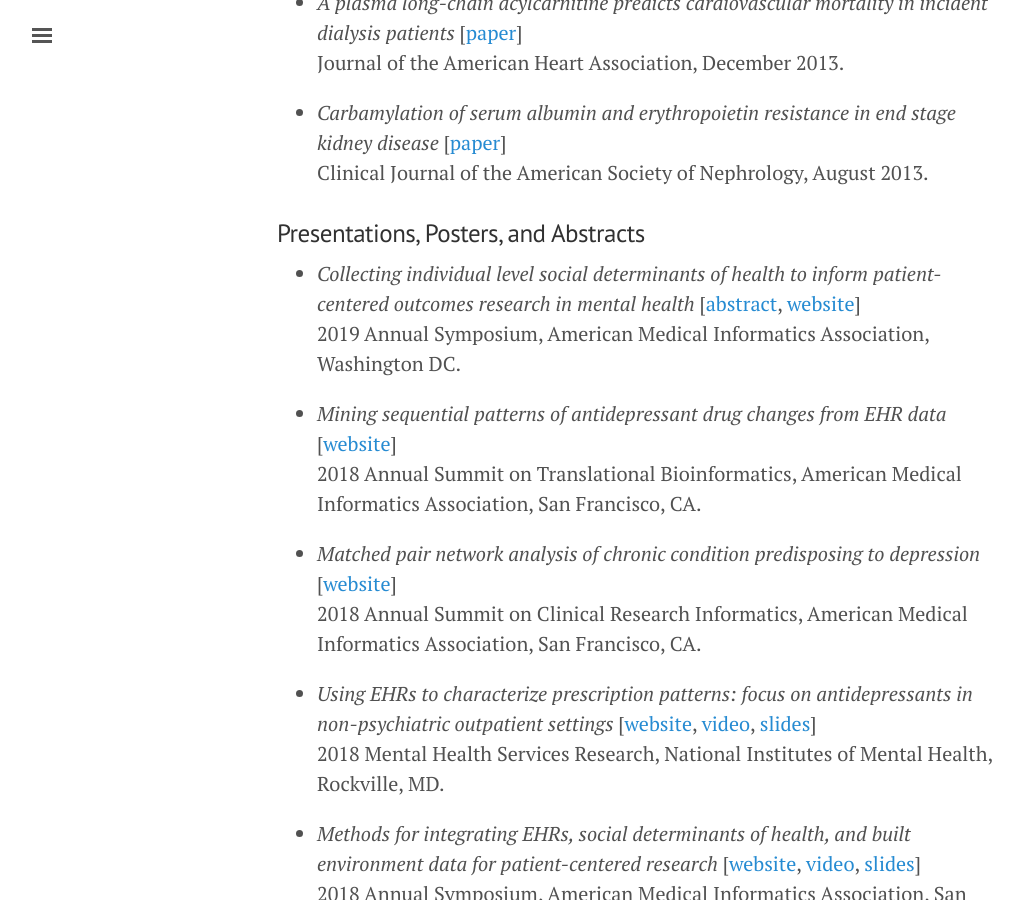
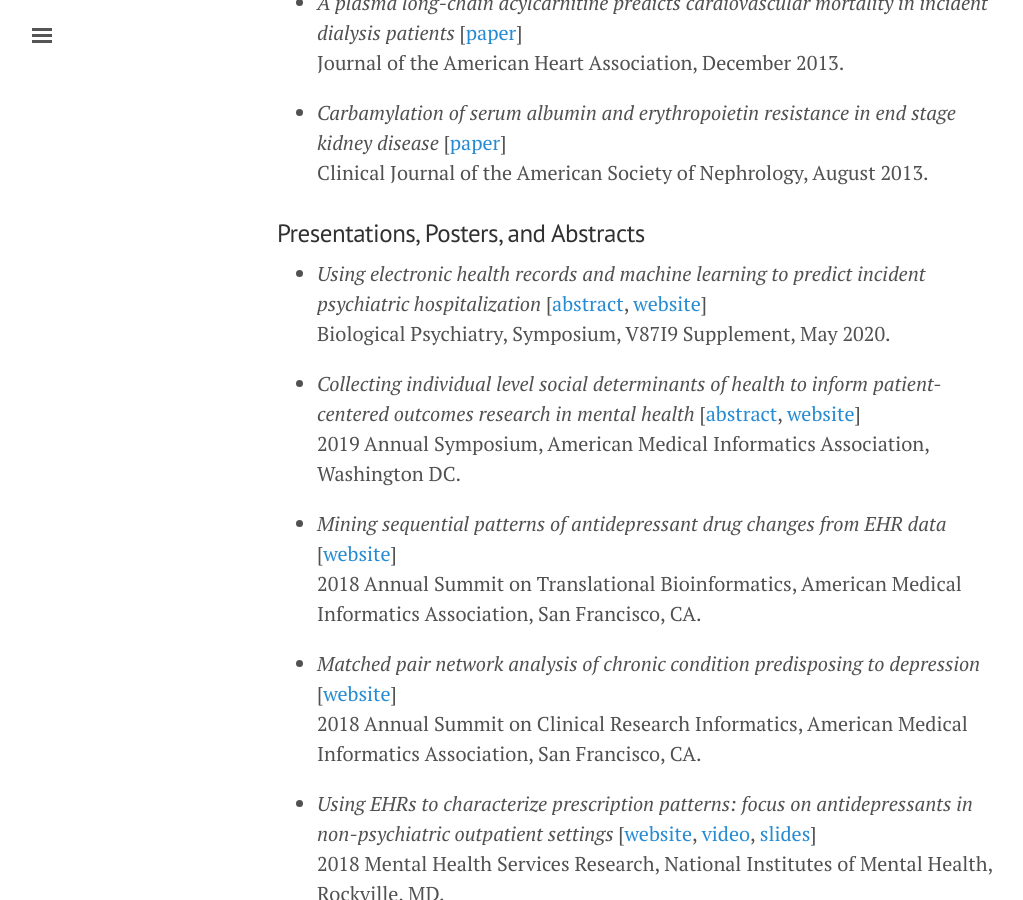
Before and after one commit to jdeferio/jdeferio.github.io, a Jekyll site: the page built from pubs.html, in a window 1280 px wide and 900 px high, scrolled down 1426 px. Shown: the whole window, without its empty margins (3-1026 px from the left). Built offline with Jekyll 4.4.1, drawn with Linux system fonts in a browser that asks for light colours.

Commit message:
added new pub

```diff
--- a/index.html
+++ b/index.html
@@ -10,7 +10,7 @@
 </p>
 
 <p>
-Prior to Weill Cornell Medicine, I investigated health disparities and diagnosis patterns in patients with End-Stage Renal Disease for <a href="https://research.downstate.edu/index.html" target="_blank">SUNY Downstate Health Sciences University</a>. Using a national database, my <a href="https://www.ncbi.nlm.nih.gov/pubmed/28764654" target="_blank">research</a> found that patients with Restless Legs Syndrome (RLS) did not have a statistically significant difference in survival, as compared to patients without RLS.  At <a href="https://kidneyresearchcenter.mgh.harvard.edu/" target="_blank">Massachusetts General Hospital</a>, I made improvements to database design and workflows that resulted in increased quality control and data integrity. I also made contributions to research in the areas of <a href="https://www.ncbi.nlm.nih.gov/pubmed/25770176" target="_blank">vitamin D supplementation</a>, <a href="https://www.ncbi.nlm.nih.gov/pubmed/23970130" target="_blank">protein carbamylation</a>, and <a href="https://www.ncbi.nlm.nih.gov/pubmed/26266048" target="_blank">acute kidney injury</a>.
+Prior to Weill Cornell Medicine, I investigated health disparities, diagnosis patterns, and mortality in patients with <a href="https://www.ncbi.nlm.nih.gov/pubmed/28764654" target="_blank">End-Stage Renal Disease</a> for <a href="https://research.downstate.edu/index.html" target="_blank">SUNY Downstate Health Sciences University</a>. At <a href="https://kidneyresearchcenter.mgh.harvard.edu/" target="_blank">Massachusetts General Hospital</a>, I made improvements to database design and workflows that resulted in increased quality control and data integrity. I also made contributions to research in the areas of <a href="https://www.ncbi.nlm.nih.gov/pubmed/25770176" target="_blank">vitamin D supplementation</a>, <a href="https://www.ncbi.nlm.nih.gov/pubmed/23970130" target="_blank">protein carbamylation</a>, and <a href="https://www.ncbi.nlm.nih.gov/pubmed/26266048" target="_blank">acute kidney injury</a>.
 </p>
 
 <p>
--- a/pubs.html
+++ b/pubs.html
@@ -75,6 +75,11 @@
 <h3>Presentations, Posters, and Abstracts</h3>
 
     <ul>
+        <li><em>Using electronic health records and machine learning to predict incident psychiatric hospitalization</em>
+            [<a title="Using electronic health records and machine learning to predict incident psychiatric hospitalization" href="/files/1-s2.0-S0006322320303085.pdf" target="_blank">abstract</a>, <a href="https://www.biologicalpsychiatryjournal.com/article/S0006-3223(20)30308-5/abstract" target="_blank">website</a>]<br/>
+            Biological Psychiatry, Symposium, V87I9 Supplement, May 2020.</li>
+    </ul>
+    <ul>
         <li><em>Collecting individual level social determinants of health to inform patient-centered outcomes research in mental health</em>
             [<a title="Collecting individual level social determinants of health to inform patient-centered outcomes research in mental health" href="/files/Collecting Individual-Level Social Determinants of Health to Inform Patient-Centered Research in Mental Health.pdf" target="_blank">abstract</a>, <a href="https://www.amia.org/amia2019/oral-presentations" target="_blank">website</a>]<br/>
             2019 Annual Symposium, American Medical Informatics Association, Washington DC.</li>
```
Also changed, not shown: 1 other file.
